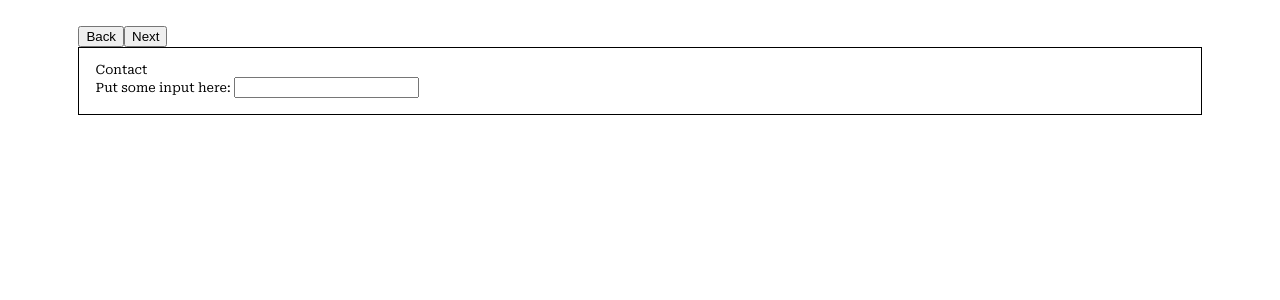
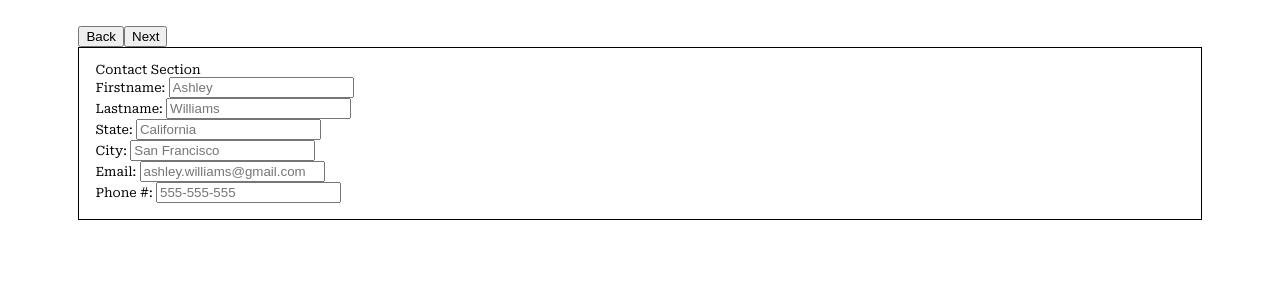
Before and after one commit to slivermarkr/cv-builder, a React (Vite) app: page / in a window 1280 px wide. Shown: the top 300 px of the page. Built offline with nearby package versions, Linux system fonts and the light colour scheme; a web font is replaced by a local one.

Commit message:
contact and summary form section

```diff
--- /dev/null
+++ b/src/startover/App.css
@@ -0,0 +1,4 @@
+textarea {
+  width: 350px;
+  height: 290px;
+}
--- a/src/startover/App.jsx
+++ b/src/startover/App.jsx
@@ -1,4 +1,5 @@
 import { useState } from "react";
+import "./App.css";
 /**
  *  const formArray = [
  * {title: '',id: 0,childrenInput: [{type, id, label, value}],},
@@ -6,25 +7,79 @@ import { useState } from "react";
  */
 const formsInit = [
   {
-    title: "Contact",
+    title: "Contact Section",
+    childrenInput: [
+      {
+        type: "text",
+        id: "first-name",
+        label: "Firstname: ",
+        value: "",
+        name: "firstname",
+        placeholder: "Ashley",
+      },
+      {
+        type: "text",
+        id: "last-name",
+        label: "Lastname: ",
+        value: "",
+        name: "lastname",
+        placeholder: "Williams",
+      },
+      {
+        type: "text",
+        id: "state",
+        label: "State: ",
+        value: "",
+        name: "state",
+        placeholder: "California",
+      },
+      {
+        type: "text",
+        id: "city",
+        label: "City: ",
+        value: "",
+        name: "city",
+        placeholder: "San Francisco",
+      },
+      {
+        type: "email",
+        id: "email",
+        label: "Email: ",
+        value: "",
+        name: "email",
+        placeholder: "ashley.williams@gmail.com",
+      },
+      {
+        type: "tel",
+        id: "phone",
+        label: "Phone #: ",
+        value: "",
+        name: "phone",
+        placeholder: "555-555-555",
+      },
+    ],
+  },
+  {
+    title: "Career Summary Section",
+    childrenInput: [
+      {
+        type: "textarea",
+        id: "career-summary",
+        label: "Career Summary / Objectives: ",
+        placeholder: "Summarize your career or state your career objectives",
+        value: "",
+        att: { maxLength: 60, minLength: 20 },
+      },
+    ],
+  },
+  {
+    title: "Work Experience Section",
     childrenInput: [
       { type: "text", id: "try", label: "Put something in here: ", value: "" },
     ],
   },
   {
-    title: "Work Experience",
-    childrenInput: [
-      { type: "text", id: "try", label: "Put something in here: ", value: "" },
-    ],
-  },
-  {
-    title: "Career Summary",
-    childrenInput: [
-      { type: "text", id: "try", label: "Put something in here: ", value: "" },
-    ],
-  },
-  {
-    title: "Education",
+    title: "Education Section",
     childrenInput: [
       { type: "text", id: "try", label: "Put something in here: ", value: "" },
     ],
@@ -35,13 +90,13 @@ export default function App() {
   const [currFormIndex, setCurrForm] = useState(0);
   const [forms, setForms] = useState(formsInit);
 
-  console.log(currFormIndex);
   function handleNextClick() {
     setCurrForm((curr) => curr + 1);
     if (currFormIndex >= forms.length - 1) {
       setCurrForm(0);
     }
   }
+
   function handleBackClick() {
     setCurrForm((curr) => curr - 1);
     if (currFormIndex <= 0) {
@@ -87,6 +142,7 @@ export default function App() {
     </div>
   );
 }
+
 function Form({ name, id, onChange, childArray }) {
   return (
     <form id={id}>
@@ -94,15 +150,29 @@ function Form({ name, id, onChange, childArray }) {
       {childArray.map((child, index) => {
         return (
           <p key={index}>
-            <label htmlFor={child.id}>Put some input here: </label>
+            <label htmlFor={child.id}>{child.label}</label>
+            {child.type === "textarea" ? (
+              <textarea
+                placeholder={child.placeholder ?? child.placeholder}
+                datatype={index}
+                onChange={onChange}
+                value={child.value}
+                name={child.name}
+                id={child.id}
+                maxLength={child.att["maxLength"] ?? child.att["maxLength"]}
+                minLength={child.att["minLength"] ?? child.att["minLength"]}
+              ></textarea>
+            ) : (
               <input
+                placeholder={child.placeholder ?? child.placeholder}
                 datatype={index}
                 onChange={onChange}
                 type={child.type}
                 value={child.value}
-              name=""
+                name={child.name}
                 id={child.id}
               />
+            )}
           </p>
         );
       })}
```
Lines whose indentation alone changed are shown as unchanged.
